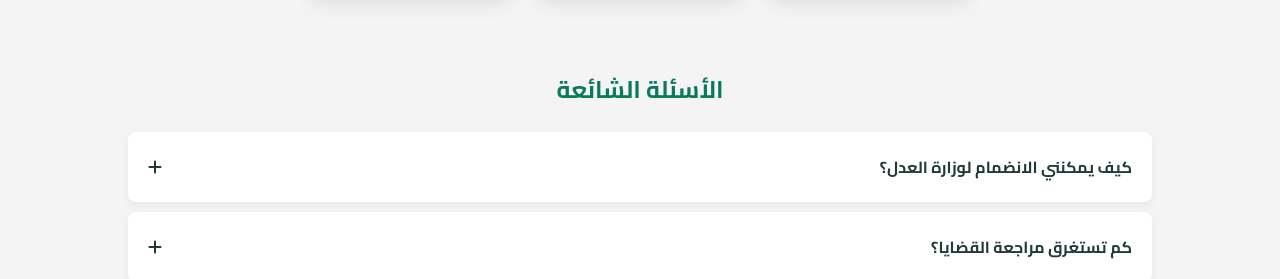
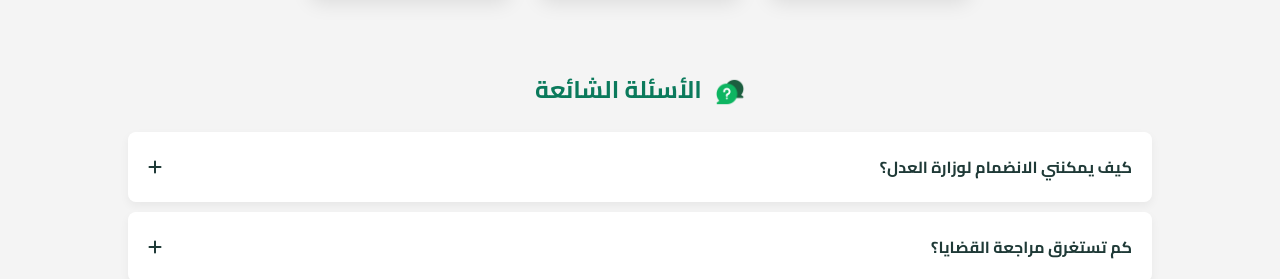
Before and after one commit to ABOSALEH10/mdry, a plain HTML site: page index.html in a window 1280 px wide. Shown: the part 913-1192 px from the top of the page. Drawn offline with Linux system fonts and the light colour scheme.

Commit message:
تعديل بسيط جدا الاسئلة الشائعة

```diff
--- a/index.html
+++ b/index.html
@@ -110,8 +110,10 @@
 </div>
 
 <div class="faq-container">
-    <h2 style="text-align:center; margin-bottom:20px; color:#0b7a5c;">الأسئلة الشائعة</h2>
-
+<h2 style="text-align:center; margin-bottom:20px; color:#0b7a5c;">
+<img src="ايقون الاسئلة.png" style="width:30px; vertical-align:middle; margin-left:8px;">
+الأسئلة الشائعة
+</h2>
     <div class="faq-item">
         <div class="faq-question" onclick="toggleFaq(this)">
             <span>كيف يمكنني الانضمام لوزارة العدل؟</span>
```
Also changed, not shown: ايقون الاسئلة.png (added).
